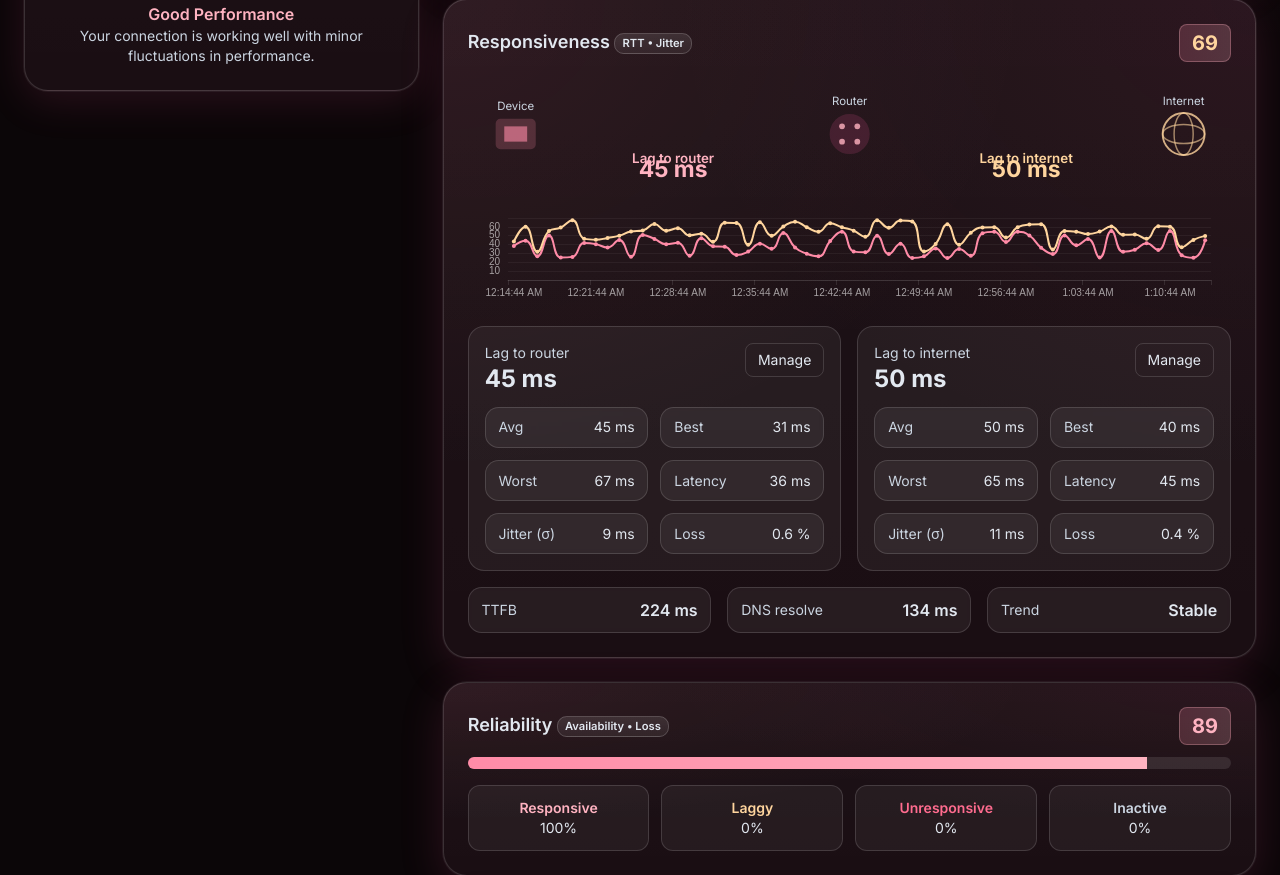
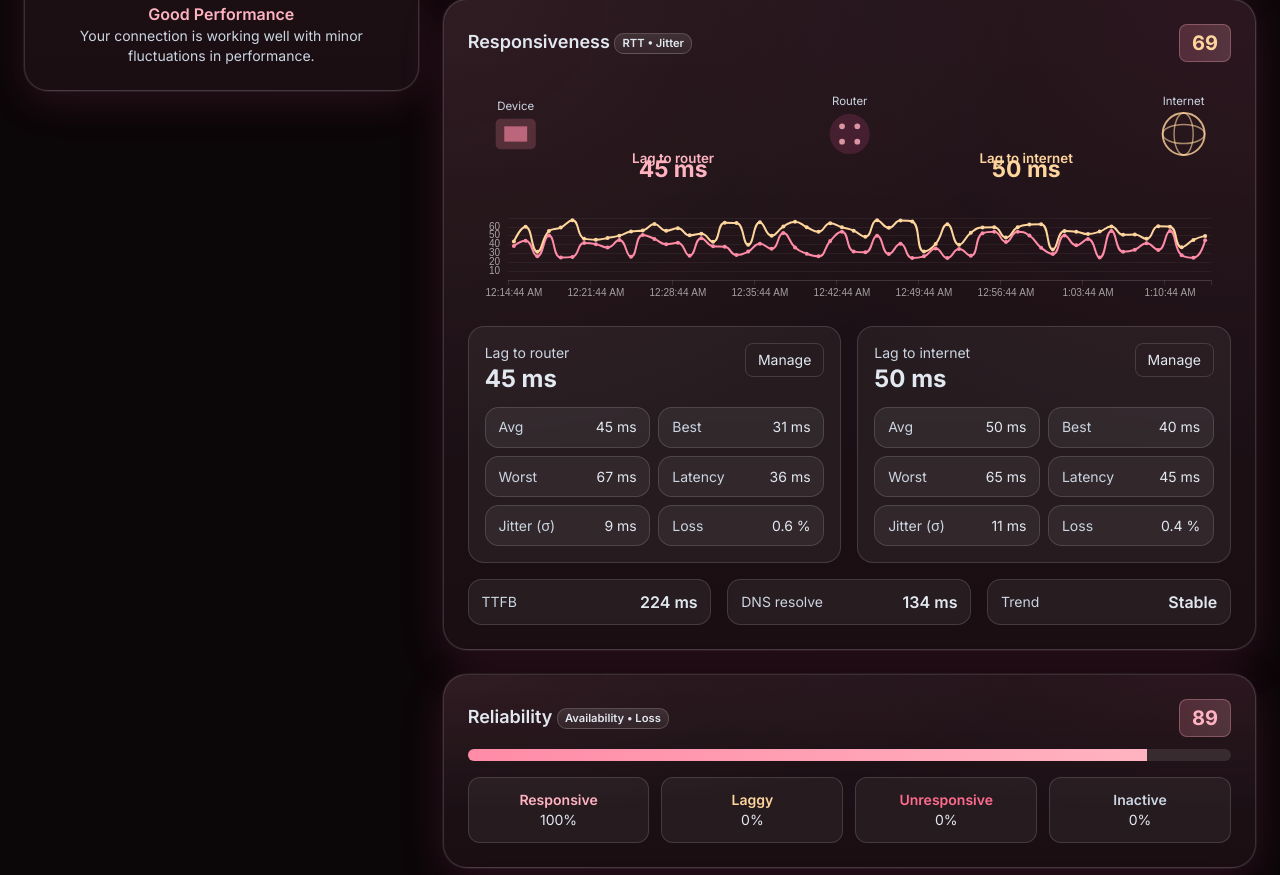
Before and after one commit to mustansar69/pingwise, a Flask app: page / in a window 1280 px wide. Shown: the part 381-1256 px from the top of the page. Run offline with Flask 3, Linux system fonts and the light colour scheme; some libraries are stand-ins or nearby versions.

Commit message:
Improve alignment of summary information boxes
Adjust grid gap in index.html from `gap-3` to `gap-2` for both router and internet summary chips to refine layout spacing.

Replit-Commit-Author: Agent
Replit-Commit-Session-Id: 3bf6332f-a931-46bc-9763-cfe4c4f8e637
Replit-Commit-Checkpoint-Type: full_checkpoint
Replit-Commit-Screenshot-Url: https://storage.googleapis.com/screenshot-production-us-central1/d4c429e3-2cf8-4241-84d3-473768741723/3bf6332f-a931-46bc-9763-cfe4c4f8e637/QyqBXjH

```diff
--- a/templates/index.html
+++ b/templates/index.html
@@ -241,7 +241,7 @@
               <button class="btn-manage px-3 py-1.5 rounded-lg border border-edge hover:bg-white/10 text-sm">Manage</button>
             </div>
             <!-- Summary chips (always visible) -->
-            <div class="mt-3 grid grid-cols-2 gap-3 text-sm" id="chipsRouter">
+            <div class="mt-3 grid grid-cols-2 gap-2 text-sm" id="chipsRouter">
               <div class="chip"><span class="text-slate-300">Avg</span><span id="rAvg">50 ms</span></div>
               <div class="chip"><span class="text-slate-300">Best</span><span id="rBest">12 ms</span></div>
               <div class="chip"><span class="text-slate-300">Worst</span><span id="rWorst">183 ms</span></div>
@@ -280,7 +280,7 @@
               <button class="btn-manage px-3 py-1.5 rounded-lg border border-edge hover:bg-white/10 text-sm">Manage</button>
             </div>
             <!-- Summary chips (always visible) -->
-            <div class="mt-3 grid grid-cols-2 gap-3 text-sm" id="chipsInternet">
+            <div class="mt-3 grid grid-cols-2 gap-2 text-sm" id="chipsInternet">
               <div class="chip"><span class="text-slate-300">Avg</span><span id="iAvg">62 ms</span></div>
               <div class="chip"><span class="text-slate-300">Best</span><span id="iBest">29 ms</span></div>
               <div class="chip"><span class="text-slate-300">Worst</span><span id="iWorst">139 ms</span></div>
```
